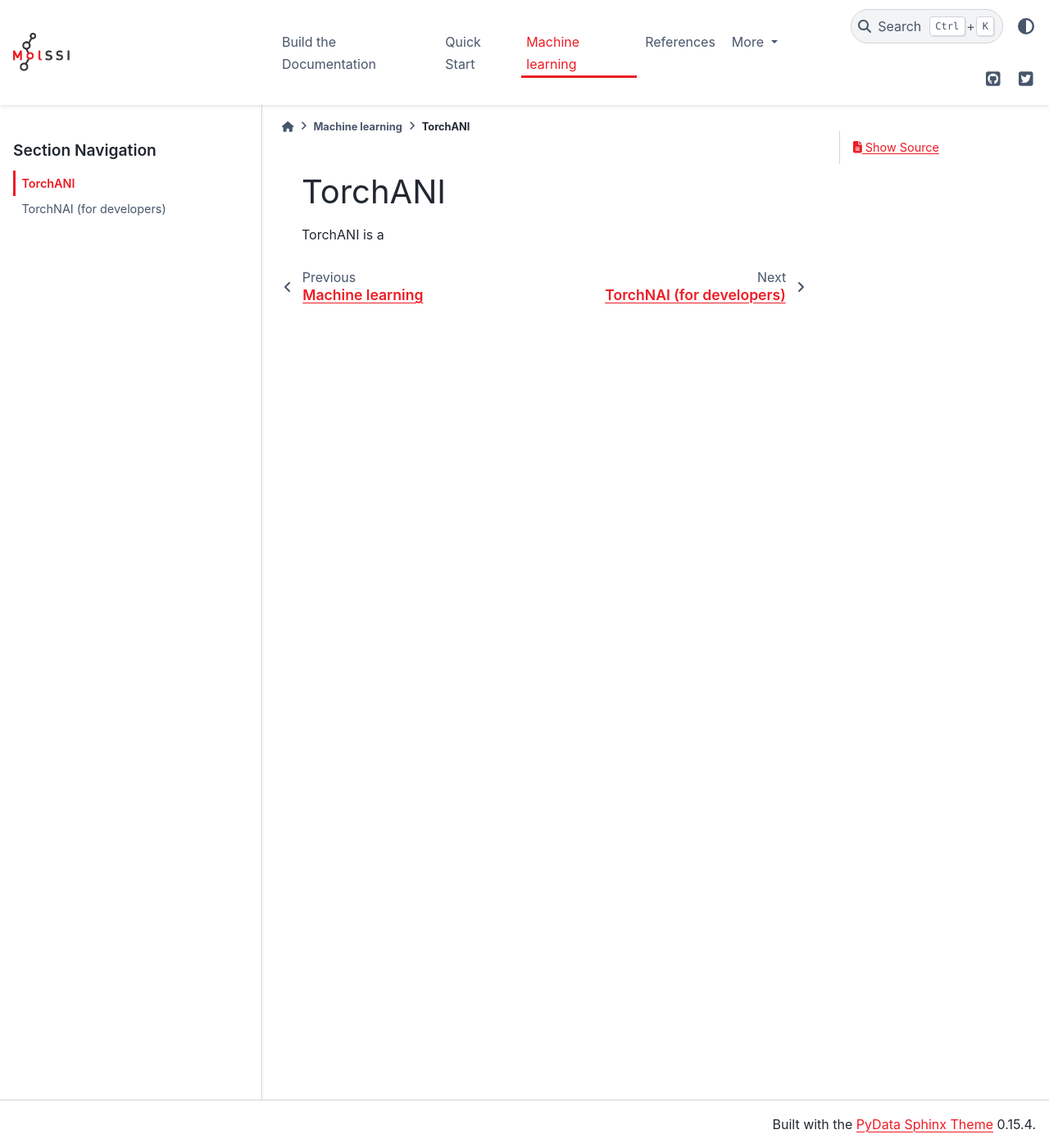
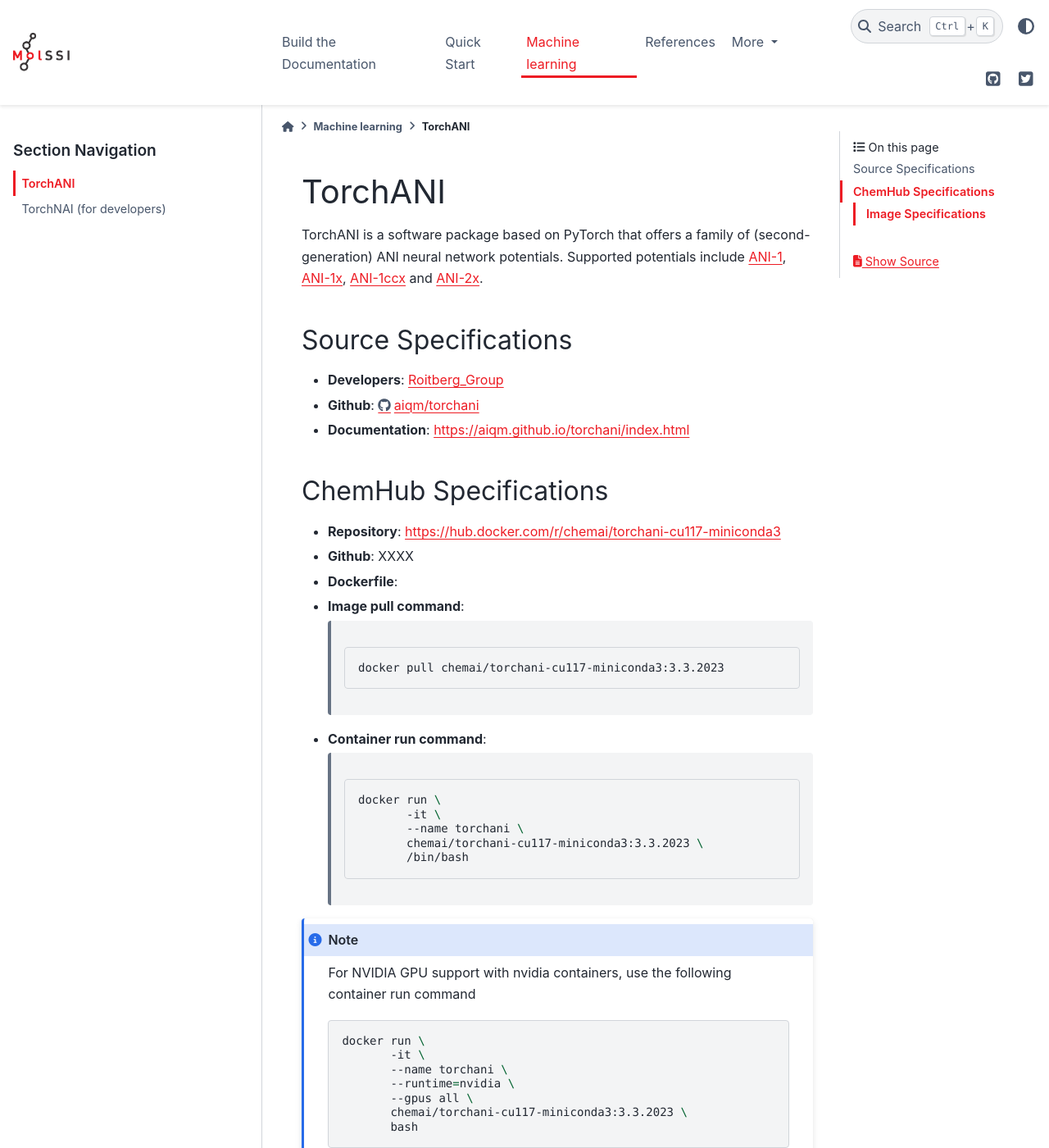
Before and after one commit to MolSSI/molssi-hub, a Sphinx documentation site: the page built from docs/machine_learning/torchani.rst, in a window 1280 px wide and 1400 px high. Shown: the whole window at 82% size. Built offline with Sphinx 7.4.7 and the PyData theme 0.15.4, drawn with Linux system fonts in a browser that asks for light colours; some of the changed text lies outside the part shown.

Commit message:
start working on the torchani catalog

```diff
--- a/docs/machine_learning/torchani.rst
+++ b/docs/machine_learning/torchani.rst
@@ -4,4 +4,75 @@
 TorchANI
 ********
 
-TorchANI is a
+TorchANI is a software
+package based on PyTorch that offers a family of (second-generation)
+ANI neural network potentials. Supported potentials include `ANI-1`_,
+`ANI-1x`_, `ANI-1ccx`_ and `ANI-2x`_.
+
+
+Source Specifications
+=====================
+
+* **Developers**: `Roitberg_Group`_
+* **Github**: https://github.com/aiqm/torchani
+* **Documentation**: https://aiqm.github.io/torchani/index.html
+
+ChemHub Specifications
+======================
+
+* **Repository**: https://hub.docker.com/r/chemai/torchani-cu117-miniconda3
+* **Github**: XXXX
+* **Dockerfile**:
+* **Image pull command**:
+
+    .. code-block:: bash
+
+        docker pull chemai/torchani-cu117-miniconda3:3.3.2023
+
+* **Container run command**:
+
+    .. code-block:: bash
+
+        docker run \
+               -it \
+               --name torchani \
+               chemai/torchani-cu117-miniconda3:3.3.2023 \
+               /bin/bash
+
+.. note::
+
+    For NVIDIA GPU support with nvidia containers, use the following
+    container run command
+
+    .. code-block:: bash
+
+        docker run \
+               -it \
+               --name torchani \
+               --runtime=nvidia \
+               --gpus all \
+               chemai/torchani-cu117-miniconda3:3.3.2023 \
+               bash
+
+    and then run ``nvidia-smi`` to make sure all available GPUs on the docker host
+    are visible inside the docker container.
+
+Image Specifications
+^^^^^^^^^^^^^^^^^^^^
+
+* **OS/Arch**: linux/amd64
+* **Users**: Root
+* **Environment variables**: None
+* **Volumes**: None
+* **Network**: None
+* **Extras**:
+    + Added directories: None
+    + Important packages installed:
+
+.. citations
+
+.. _ANI-1:    https://www.nature.com/articles/sdata2017193
+.. _ANI-1x:   https://aip.scitation.org/doi/abs/10.1063/1.5023802
+.. _ANI-1ccx: https://doi.org/10.26434/chemrxiv.6744440.v1
+.. _ANI-2x:   https://doi.org/10.26434/chemrxiv.11819268.v1
+.. _Roitberg_Group: https://roitberg.chem.ufl.edu
```
